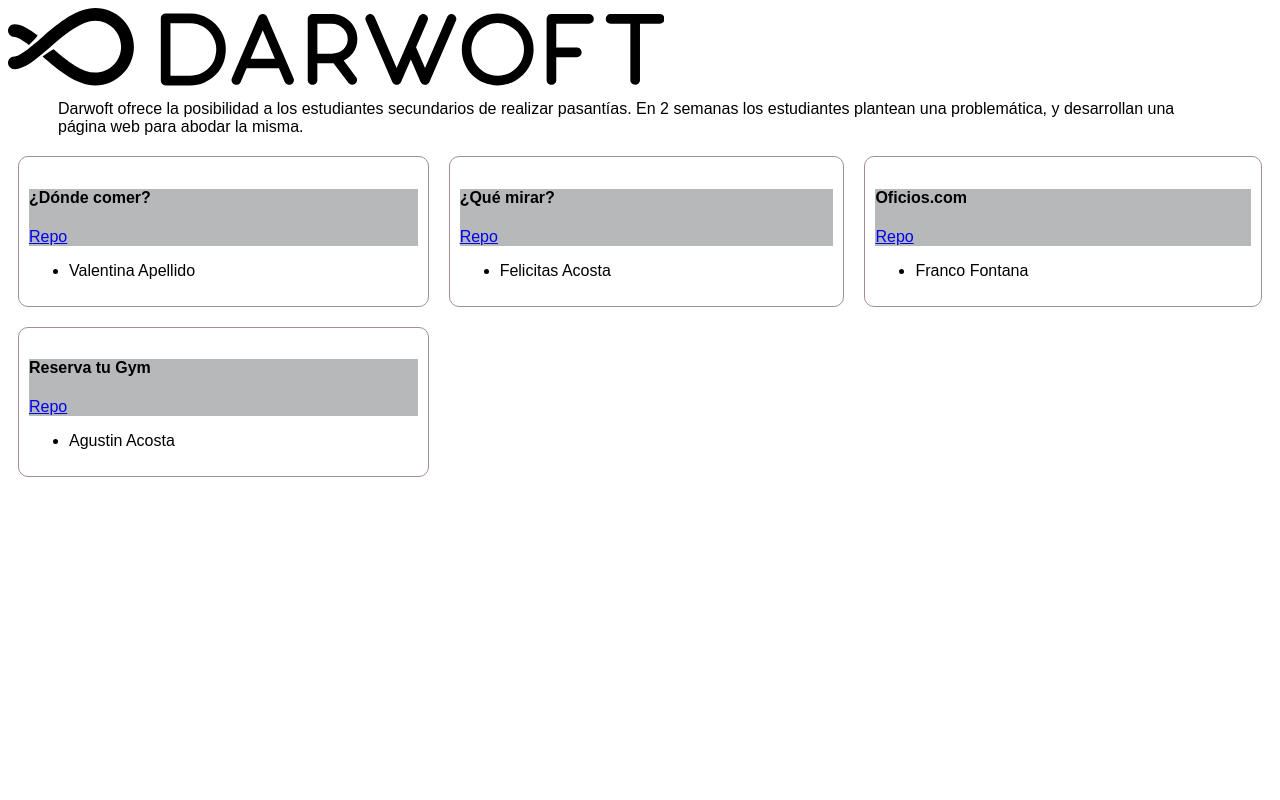
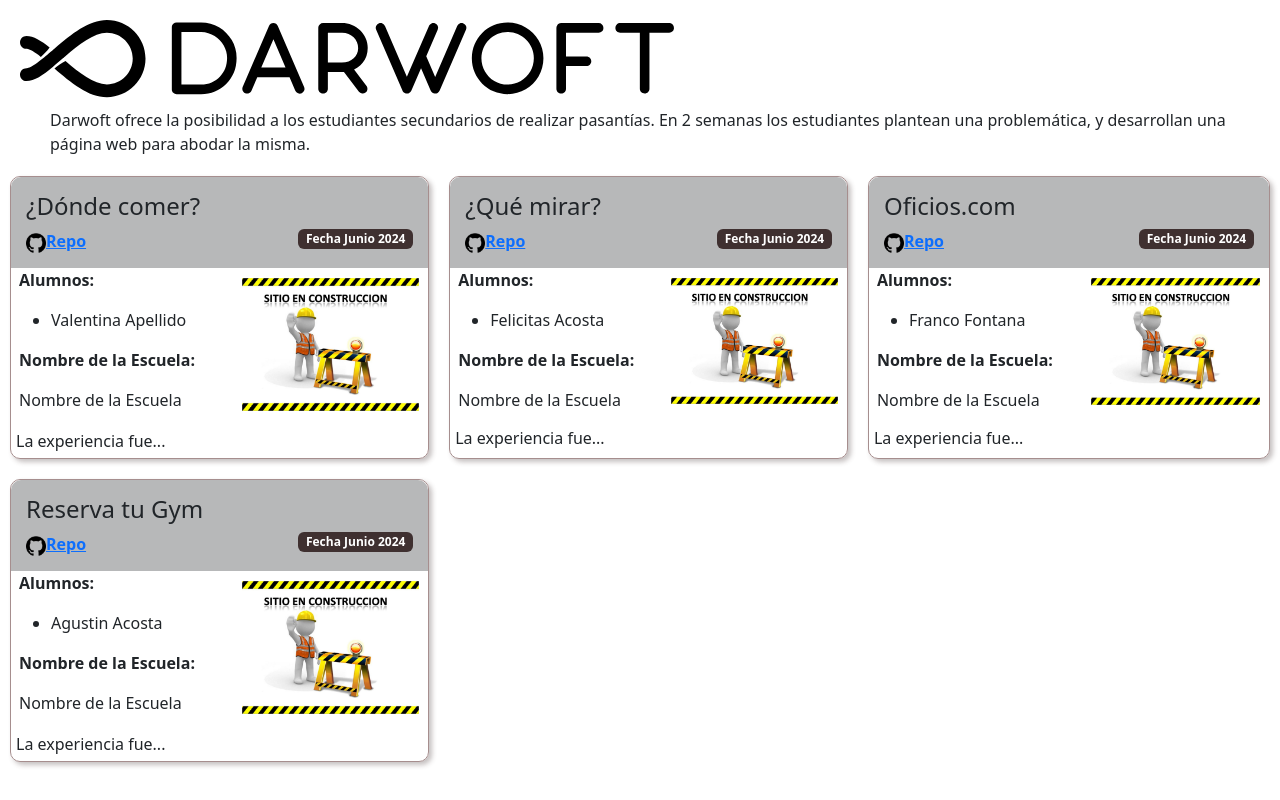
Before and after one commit to edme88/pasantias-proyectos, a plain HTML site: page index.html in a window 1280 px wide. Drawn offline with nearby package versions, Linux system fonts and the light colour scheme.

Commit message:
Improve css

```diff
--- a/estilo.css
+++ b/estilo.css
@@ -2,10 +2,21 @@
     font-family: Arial, sans-serif;
 }
 
+header{
+    margin: 20px 0 0 20px;
+}
 svg.icon{
     width: 10%;
 }
 
+.github {
+    width: 20px;
+}
+
+img.project{
+    width: 90%;
+    margin: 10px;
+}
 svg.logo-text{
     margin-left: 20px;
     width: 40%;
@@ -15,18 +26,49 @@
     margin: 10px 50px;
 }
 
-.grider{
-    display: grid;
-    grid-template-columns: auto auto auto;
+@media (width >= 700px){
+    .grider{
+        display: grid;
+        grid-template-columns: auto auto auto;
+    }
 }
+
+@media (width < 700px){
+    .grider{
+        display: grid;
+        grid-template-columns: auto;
+    }
+}
+
 
 .card-grid {
     border: 1px #a68e8e solid;
     border-radius: 10px;
     margin: 10px;
-    padding: 10px;
+    padding: 0;
+    box-shadow: rgba(63, 48, 48, 0.3) 3px 3px 5px;
 }
 
 .card-title {
     background-color: #B7B8B9;
+    padding: 15px;
+    border-radius: 10px 10px 0 0;
 }
+
+.card-content{
+    column-count: 2;
+    padding: 0 0 0 0.5em;
+}
+
+.subtitles{
+    font-weight: bold;
+}
+
+.badge {
+    background-color: #3f3030;
+    float: right;
+}
+
+.coment{
+    margin: 5px;
+}
--- a/index.html
+++ b/index.html
@@ -7,8 +7,8 @@
     <link href="estilo.css" type="text/css" rel="stylesheet">
     <script src="https://unpkg.com/vue@3/dist/vue.global.js"></script>
     <script src="students.js"></script>
-    <!--link href="https://cdn.jsdelivr.net/npm/bootstrap@5.3.3/dist/css/bootstrap.min.css" rel="stylesheet" integrity="sha384-QWTKZyjpPEjISv5WaRU9OFeRpok6YctnYmDr5pNlyT2bRjXh0JMhjY6hW+ALEwIH" crossorigin="anonymous">
-    <script src="https://cdn.jsdelivr.net/npm/bootstrap@5.3.3/dist/js/bootstrap.bundle.min.js" integrity="sha384-YvpcrYf0tY3lHB60NNkmXc5s9fDVZLESaAA55NDzOxhy9GkcIdslK1eN7N6jIeHz" crossorigin="anonymous"></script-->
+    <link href="https://cdn.jsdelivr.net/npm/bootstrap@5.3.3/dist/css/bootstrap.min.css" rel="stylesheet" integrity="sha384-QWTKZyjpPEjISv5WaRU9OFeRpok6YctnYmDr5pNlyT2bRjXh0JMhjY6hW+ALEwIH" crossorigin="anonymous">
+    <script src="https://cdn.jsdelivr.net/npm/bootstrap@5.3.3/dist/js/bootstrap.bundle.min.js" integrity="sha384-YvpcrYf0tY3lHB60NNkmXc5s9fDVZLESaAA55NDzOxhy9GkcIdslK1eN7N6jIeHz" crossorigin="anonymous"></script>
 </head>
 <body>
 <header>
@@ -33,13 +33,25 @@
         <div class="card-grid" v-for="student in students">
             <div class="card-title">
                 <h4>{{ student.tema }}</h4>
-                <a href="{{ student.repositorio }}">Repo</a>
+                <strong>
+                <a :href="student.repositorio">
+                    <img class="github" src="images/github-icon.png">Repo
+                </a>
+                </strong>
+                <span class="float-right badge badge-secondary"><b>Fecha </b>{{ student.mes }} {{ student.anio }}</span>
             </div>
             <div class="card-content">
+                <p class="subtitles">Alumnos:</p>
                 <ul>
                     <li v-for="autor in student.autor">{{ autor }}</li>
                 </ul>
+                <p class="subtitles">Nombre de la Escuela:</p>
+                <p>{{ student.escuela }}</p>
+                <a :href="student.url">
+                <img class="project" :src="`images/${student.imagen}`" alt="Imagen del proyecto">
+                </a>
             </div>
+            <p class="coment">{{ student.comentario }}</p>
         </div>
     </div>
 </main>
--- a/students.js
+++ b/students.js
@@ -7,7 +7,8 @@
         "repositorio": "https://github.com/valen274/lugaresparacomer",
         "url": "https://valen274.github.io/lugaresparacomer/index.html",
         "imagen": "underConstruction.jpg",
-        "escuela": "Nombre de la Escuela"
+        "escuela": "Nombre de la Escuela",
+        "comentario": "La experiencia fue..."
     },
     {
         "tema": "¿Qué mirar?",
@@ -17,7 +18,8 @@
         "repositorio": "https://github.com/felicitaslaje/-No-sabes-qu-ver-",
         "url": "https://felicitaslaje.github.io/-No-sabes-qu-ver-/Holamundo-pasantia.html",
         "imagen": "underConstruction.jpg",
-        "escuela": "Nombre de la Escuela"
+        "escuela": "Nombre de la Escuela",
+        "comentario": "La experiencia fue..."
     },
     {
         "tema": "Oficios.com",
@@ -27,7 +29,8 @@
         "repositorio": "https://github.com/FrancoFontana9/Oficios.com",
         "url": "https://francofontana9.github.io/Oficios.com/Oficios.html",
         "imagen": "underConstruction.jpg",
-        "escuela": "Nombre de la Escuela"
+        "escuela": "Nombre de la Escuela",
+        "comentario": "La experiencia fue..."
     },
     {
         "tema": "Reserva tu Gym",
@@ -37,6 +40,7 @@
         "repositorio": "https://github.com/AgusAcosta18/Reserva-tu-horario-de-gimnacio",
         "url": "https://agusacosta18.github.io/Reserva-tu-horario-de-gimnacio/indice.html",
         "imagen": "underConstruction.jpg",
-        "escuela": "Nombre de la Escuela"
+        "escuela": "Nombre de la Escuela",
+        "comentario": "La experiencia fue..."
     }
 ]
```
Also changed, not shown: images/github-icon.png (added).
